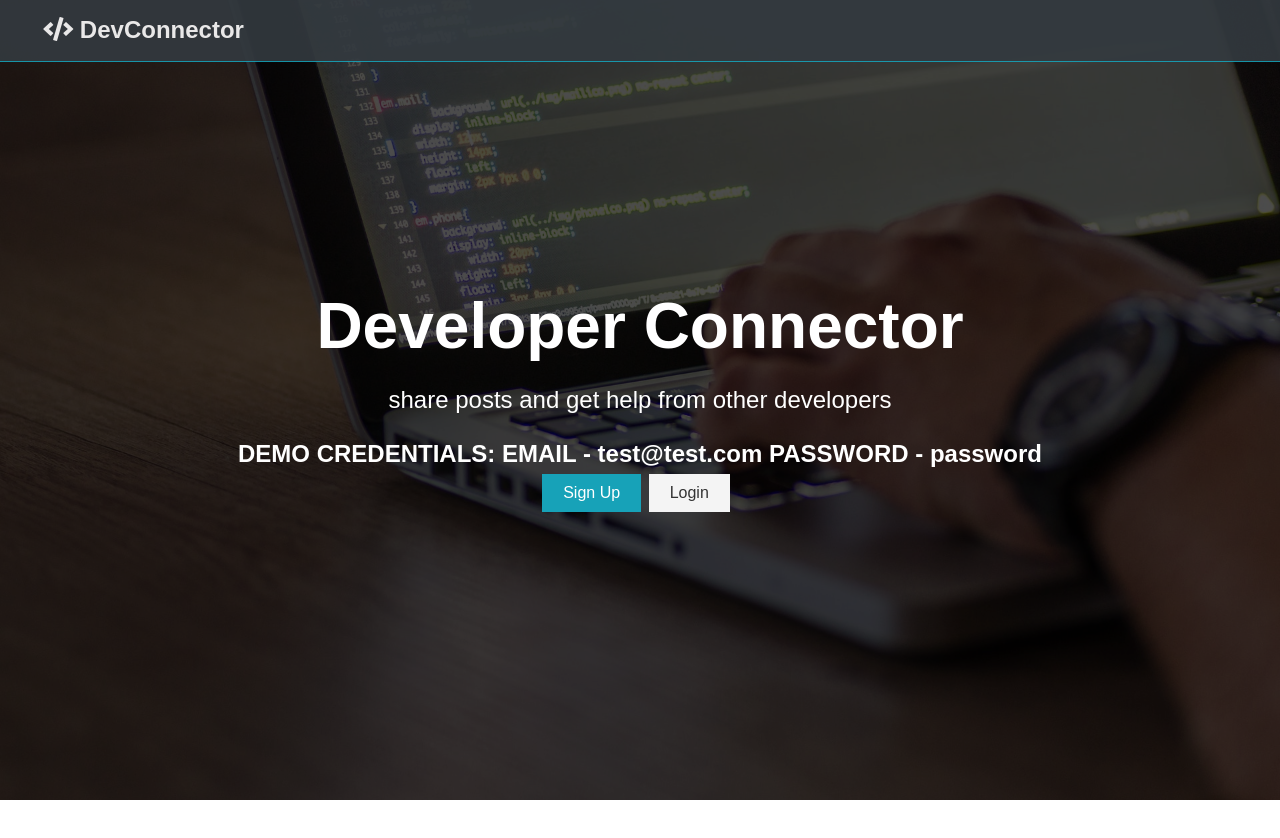
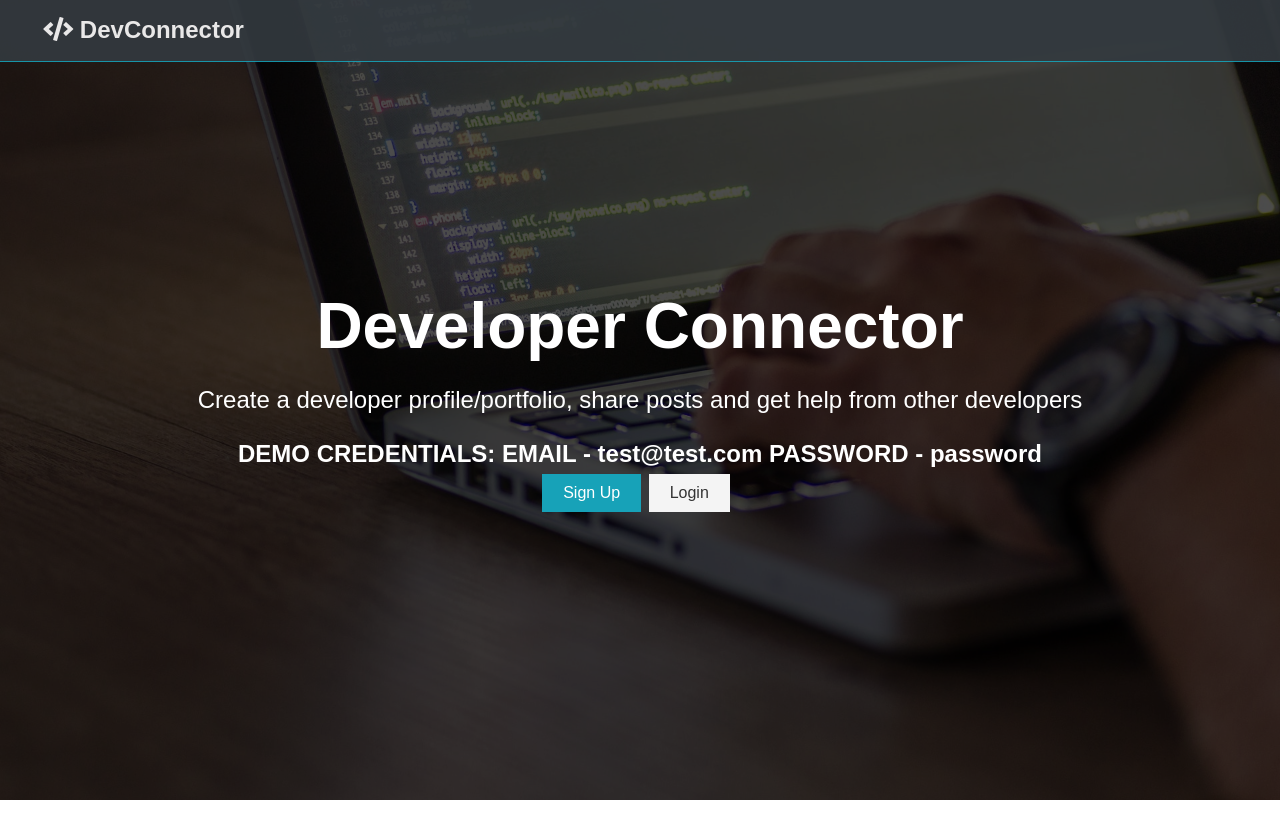
Before and after one commit to carrerasraul/DevConnect-Client, a React (Create React App) app: page / in a window 1280 px wide. Shown: the top 838 px of the page. Built offline with nearby package versions, Linux system fonts and the light colour scheme; the HTML template or start-up script is replaced by a standard one.

Commit message:
Update Landing.js

```diff
--- a/src/components/layout/Landing.js
+++ b/src/components/layout/Landing.js
@@ -14,7 +14,7 @@ const Landing = ({ isAuthenticated }) => {
         <div className='landing-inner'>
           <h1 className='x-large'>Developer Connector</h1>
           <p className='lead'>
-             share posts and get help from
+            Create a developer profile/portfolio, share posts and get help from
             other developers
           </p>
           <h2>DEMO CREDENTIALS: EMAIL - test@test.com PASSWORD - password</h2>
```
